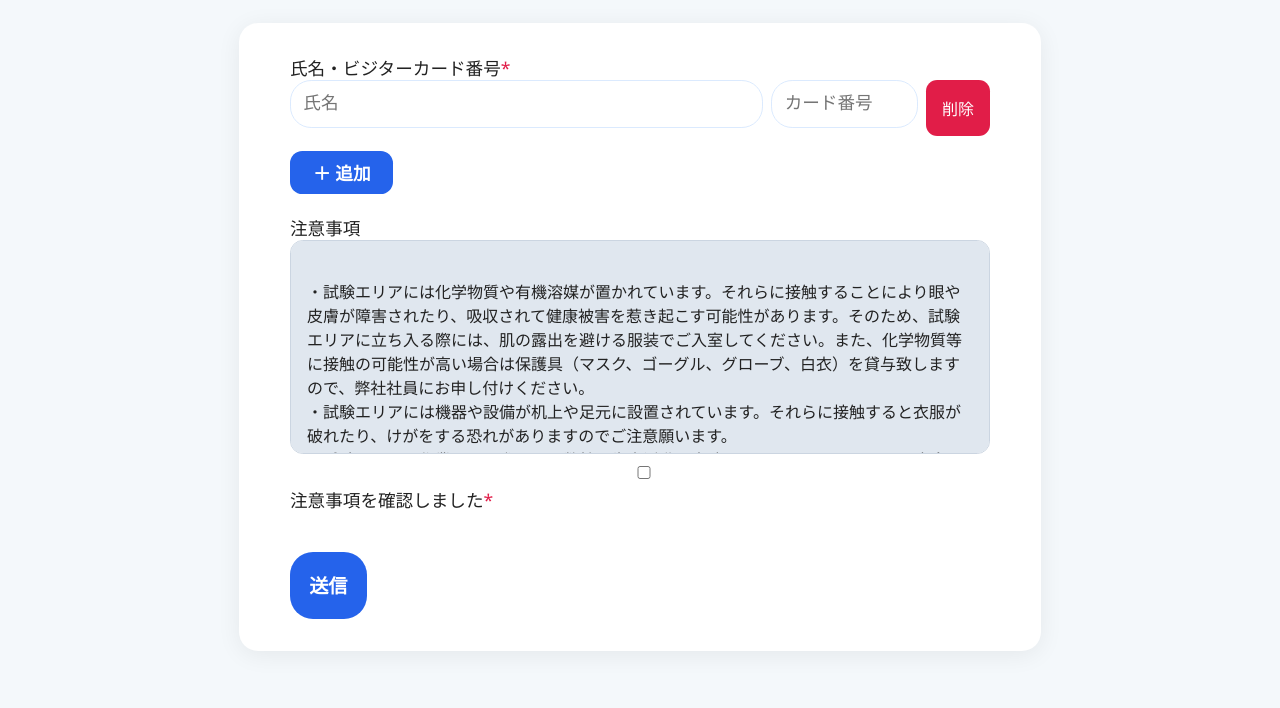
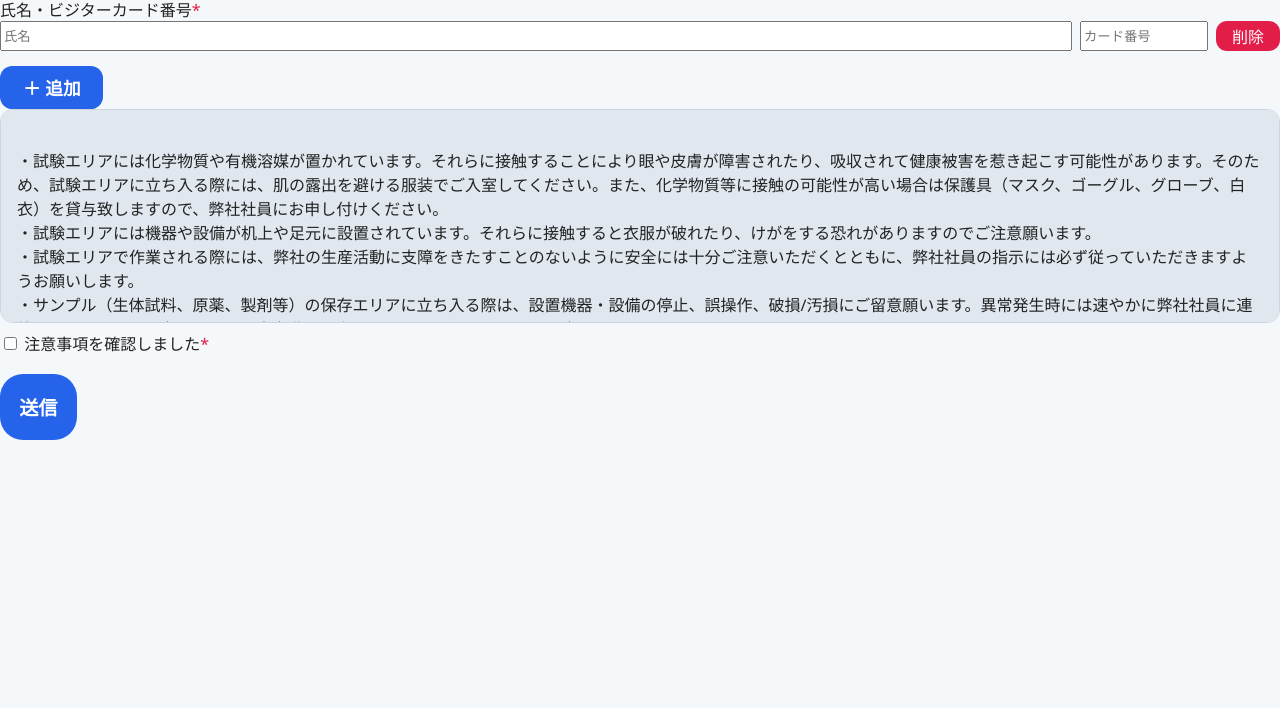
Before and after one commit to mondo83/visitor-form, a plain HTML site: page index.html in a window 1280 px wide. Shown: the part 92-800 px from the top of the page. Drawn offline with Linux system fonts and the light colour scheme.

Commit message:
Update index.html

```diff
--- a/index.html
+++ b/index.html
@@ -6,11 +6,6 @@
   <title>来訪者受付フォーム</title>
   <style>
     body { background: #f4f8fb; color: #222; font-family: "Segoe UI","Yu Gothic",sans-serif; margin:0;padding:0;}
-    h1 { margin: 2em 0 1em 0; font-size: 1.5em; text-align:center; }
-    .form-container { background: #fff; border-radius: 1.2em; box-shadow: 0 4px 24px #0001; max-width: 700px; margin: 2em auto; padding: 2em 4vw;}
-    .form-group { margin-bottom: 1.3em; }
-    label { font-weight: 500; font-size: 1.1em; }
-    input, select { font-size: 1.1em; padding: 0.7em; border: 1.5px solid #dbeafe; border-radius: 1.2em; outline: none; width: 100%; margin-bottom:0.5em;}
     .visitor-list { margin-bottom: 0.7em; }
     .visitor-entry { display: flex; gap: 0.5em; margin-bottom:0.3em;}
     .visitor-entry input.visitor-name { flex: 2 1 0; min-width:90px;}
@@ -19,23 +14,17 @@
     .add-visitor-btn { background: #2563eb; color:#fff; border:none; border-radius:0.7em; font-size:1.1em; font-weight:bold; padding:0.5em 1.3em; cursor:pointer; margin-top:0.2em;}
     .error-msg { color: #e11d48; font-size:1em; margin:0.3em 0 0 0; display:none;}
     .submit-btn { margin-top:1em; background:#2563eb; color:#fff; border:none; border-radius:1.2em; font-size:1.2em; padding:1em; font-weight:bold; cursor:pointer;}
-    .dummy-row { display: none !important; }
     .notice-scroll { max-height: 180px; overflow-y: auto; background: #e0e7ef; padding: 1em; border-radius: 0.8em; font-size: 1em; border: 1px solid #cbd5e1; margin-bottom: 0.5em; white-space: pre-line;}
   </style>
 </head>
 <body>
   <h1>来訪者受付フォーム</h1>
-  <div class="form-container">
   <form id="visit-form" autocomplete="off">
-      <div class="form-group">
-        <label>氏名・ビジターカード番号<span style="color:#e11d48;">*</span></label>
+    <div>氏名・ビジターカード番号<span style="color:#e11d48;">*</span></div>
     <div class="visitor-list" id="visitor-list"></div>
     <button type="button" class="add-visitor-btn" id="add-visitor-btn">＋ 追加</button>
     <div class="error-msg" id="error-visitors"></div>
-      </div>
-      <div class="form-group">
-        <label>注意事項</label>
-        <div class="notice-scroll" id="notice-text">
+    <div class="notice-scroll">
 ・試験エリアには化学物質や有機溶媒が置かれています。それらに接触することにより眼や皮膚が障害されたり、吸収されて健康被害を惹き起こす可能性があります。そのため、試験エリアに立ち入る際には、肌の露出を避ける服装でご入室してください。また、化学物質等に接触の可能性が高い場合は保護具（マスク、ゴーグル、グローブ、白衣）を貸与致しますので、弊社社員にお申し付けください。
 ・試験エリアには機器や設備が机上や足元に設置されています。それらに接触すると衣服が破れたり、けがをする恐れがありますのでご注意願います。
 ・試験エリアで作業される際には、弊社の生産活動に支障をきたすことのないように安全には十分ご注意いただくとともに、弊社社員の指示には必ず従っていただきますようお願いします。
@@ -50,21 +39,23 @@
       <label for="notice-confirm">注意事項を確認しました<span style="color:#e11d48;">*</span></label>
     </div>
     <div class="error-msg" id="error-notice"></div>
-      </div>
     <button type="submit" class="submit-btn">送信</button>
   </form>
-  </div>
   <script>
     document.addEventListener("DOMContentLoaded", function(){
-      addVisitorEntry(true); // 1行目はダミー
-      addVisitorEntry();     // 2行目からユーザー用
+      addVisitorEntry();
       document.getElementById("add-visitor-btn").addEventListener("click",()=>addVisitorEntry());
+      // ★ フォーカス自動付与（iOS Safari IME復活対策）
+      setTimeout(function(){
+        var nameInput = document.querySelector('.visitor-name');
+        if(nameInput) { nameInput.focus(); nameInput.blur(); }
+      }, 200);
+
       document.getElementById("visit-form").addEventListener("submit",function(e){
         let ok = false;
         let vlist = document.getElementById("visitor-list");
         let error = document.getElementById("error-visitors");
-        let visitorRows = Array.from(vlist.children).filter((row,i)=>!row.classList.contains("dummy-row"));
-        for(const row of visitorRows){
+        for(const row of vlist.children){
           const name = row.querySelector(".visitor-name").value.trim();
           const card = row.querySelector(".visitor-card").value.trim();
           if(name && card){ ok=true; break; }
@@ -90,11 +81,9 @@
         }
       });
     });
-    // isDummy = trueの時は非表示ダミーinput（iOSバグ回避用）
-    function addVisitorEntry(isDummy=false) {
+    function addVisitorEntry() {
       const row = document.createElement("div");
       row.className = "visitor-entry";
-      if(isDummy) row.classList.add("dummy-row");
       // 氏名
       const nameInput = document.createElement("input");
       nameInput.type = "text";
@@ -105,8 +94,7 @@
       cardInput.type = "text";
       cardInput.className = "visitor-card";
       cardInput.placeholder = "カード番号";
-      // 削除（ダミー行には付けない）
-      if(!isDummy){
+      // 削除
       const removeBtn = document.createElement("button");
       removeBtn.type = "button";
       removeBtn.className = "visitor-remove-btn";
@@ -115,11 +103,6 @@
       row.appendChild(nameInput);
       row.appendChild(cardInput);
       row.appendChild(removeBtn);
-      }else{
-        // ダミー行（非表示）
-        row.appendChild(nameInput);
-        row.appendChild(cardInput);
-      }
       document.getElementById("visitor-list").appendChild(row);
     }
   </script>
```
Lines whose indentation alone changed are shown as unchanged.
